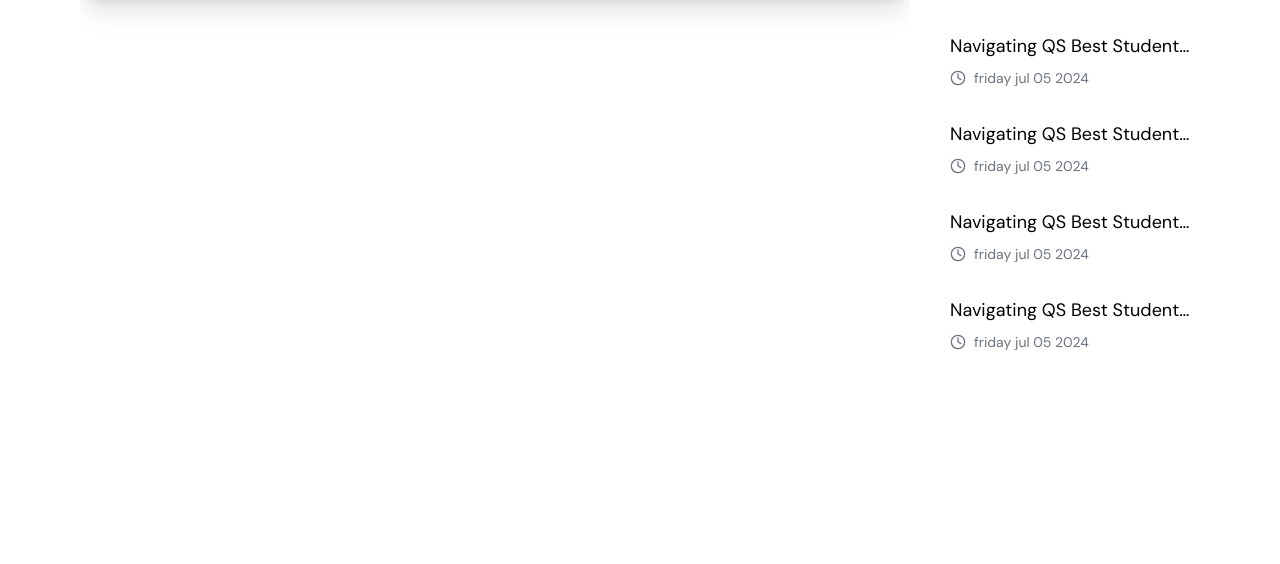
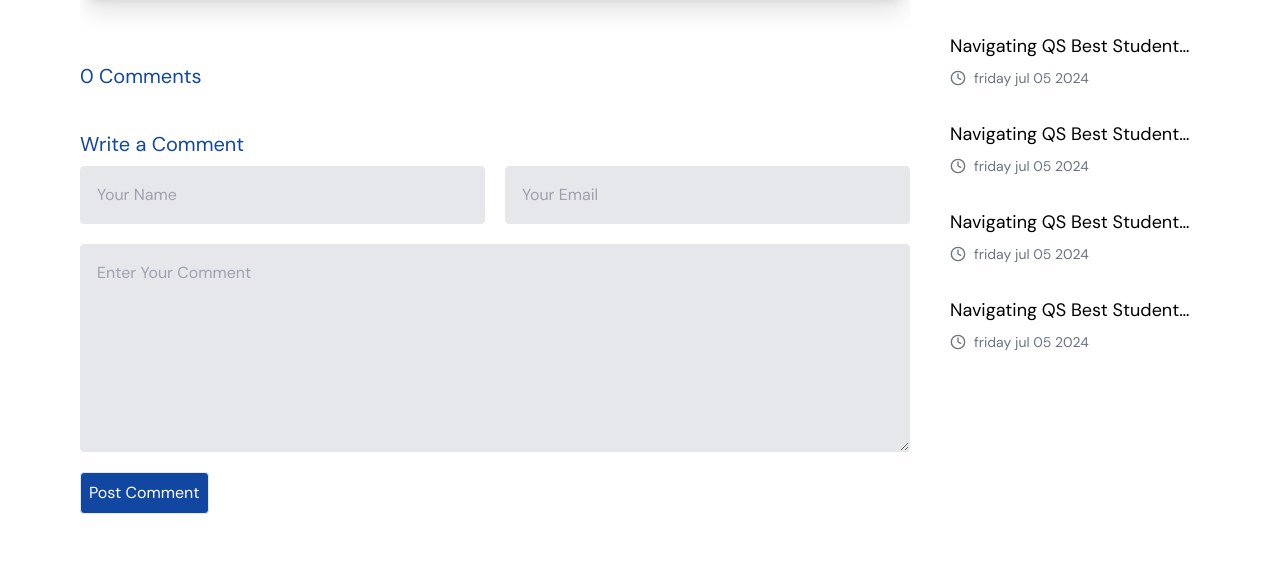
Before and after one commit to intrestingcodding/edifypk, a Next.js app: page /blogs/1 in a window 1280 px wide. Shown: the part 1353-1917 px from the top of the page. Built offline with nearby package versions, Linux system fonts and the light colour scheme.

Commit message:
single page clear

```diff
--- a/src/app/blogs/[single]/page.jsx
+++ b/src/app/blogs/[single]/page.jsx
@@ -35,6 +35,21 @@ const page = () => {
             <div className="grid md:grid-cols-4 max-w-6xl mx-auto gap-10 py-16  px-4 ">
                 <div className="md:col-span-3 rounded-2xl overflow-hidden py-10">
                     <img src="https://img.freepik.com/free-photo/group-young-students-front-school-building_23-2148199272.jpg?ga=GA1.1.633191682.1717133773&semt=ais_user" alt="" className='w-full rounded-2xl shadow-xl ' />
+                    <div className="py-16">
+                        <span className='text-primary mb-10 block text-xl'>0 Comments</span>
+                        <div className="">
+                            <div className="text-primary mb-2 text-xl">Write a Comment</div>
+                            <form className='grid gap-5 grid-cols-2' action="">
+                                <input className='border  bg-gray-200 rounded p-4 focus:bg-white outline-primary' type="text" placeholder='Your Name' />
+                                <input className='border  bg-gray-200 rounded p-4 focus:bg-white outline-primary' type="text" placeholder='Your Email' />
+                                <textarea className='border w-full min-h-52 col-span-2 bg-gray-200 rounded p-4 focus:bg-white outline-primary' name="" placeholder='Enter Your Comment' id=""></textarea>
+                                <div className="">
+                                    <button className='border p-2 bg-primary text-white hover:text-primary hover:bg-white hover:border-primary rounded transition-all duration-300'>Post Comment</button>
+                                </div>
+                            </form>
+
+                        </div>
+                    </div>
                 </div>
 
                 <Sidebar />
--- a/src/app/page.js
+++ b/src/app/page.js
@@ -19,8 +19,7 @@ const Home = () => {
     <section className="">
       <Hero />
       <About />
-      {/* <BgImage /> */}
-      {/* About page */}
+      {/* Home page */}
       <div className="grid md:grid-cols-2 gap-10 max-w-6xl mx-auto px-4 py-16 mb-10">
         <img
           src="https://img.freepik.com/free-photo/smiley-pregnant-woman-holding-clipboard-pointing-up_23-2148765096.jpg?ga=GA1.1.633191682.1717133773&semt=ais_user"
--- a/src/components/Banner.jsx
+++ b/src/components/Banner.jsx
@@ -1,5 +1,4 @@
 import React from 'react'
-
 const Banner = (props) => {
     return (
         <div className='grid md:grid-cols-2 py-5 justify-center  items-center mb-5'>
--- a/src/components/Banner_common.jsx
+++ b/src/components/Banner_common.jsx
@@ -1,11 +1,10 @@
 import React from 'react'
-
 const Banner_common = (props) => {
     return (
         <div>
             <div className="relative">
                 <div className="absolute text-white flex items-center justify-center flex-col inset-0 bg-black h-full w-full bg-opacity-40 px-4">
-                    <h2 className='md:text-5xl sm:text-4xl text-3xl mb-2 font-semibold'>{props.heading}</h2>
+                    <h2  className='md:text-5xl sm:text-4xl text-3xl mb-2 font-semibold'>{props.heading}</h2>
                     <span className='font-semibold'>{props.path} </span>
                 </div>
                 <img src="https://img.freepik.com/free-photo/new-york-city-lower-manhattan-skyline_649448-3357.jpg?t=st=1719995990~exp=1719999590~hmac=f0f2b7ddf266bcccafd21d5c762224645d36a04507829697a21e2997d3456d2b&w=740" alt="" className='w-full h-[50vh] object-cover' />
--- a/src/components/Events.jsx
+++ b/src/components/Events.jsx
@@ -23,7 +23,7 @@ const Events = () => {
                             <p className='text-gray-500 text-sm mb-2'>08 may, 2024</p>
                         </div>
                         <div className="flex justify-between items-center">
-                            <p className='  hover:text-white hover:bg-primary cursor-default border transition-all duration-300 text-gray-500 p-2 text-xs rounded    '>View Events</p>
+                            <p className='  hover:text-white hover:bg-primary cursor-default border transition-all duration-300 text-gray-500 p-2 text-xs rounded-2xl '>View Events</p>
                             <div className="flex gap-1  border-gray p-2 items-center text-gray-500  rounded-[5px]">
                                 <Clock size={16} />
                                 <span className='text-xs'>
@@ -47,7 +47,7 @@ const Events = () => {
                             <p className='text-gray-500 text-sm mb-2'>08 may, 2024</p>
                         </div>
                         <div className="flex justify-between items-center">
-                            <p className='  hover:text-white hover:bg-primary cursor-default border transition-all duration-300 text-gray-500 p-2 text-xs rounded    '>View Events</p>
+                            <p className='  hover:text-white hover:bg-primary cursor-default border transition-all duration-300 text-gray-500 p-2 text-xs rounded-2xl '>View Events</p>
                             <div className="flex gap-1  border-gray p-2 items-center text-gray-500  rounded-[5px]">
                                 <Clock size={16} />
                                 <span className='text-xs'>
@@ -70,7 +70,7 @@ const Events = () => {
                             <p className='text-gray-500 text-sm mb-2'>08 may, 2024</p>
                         </div>
                         <div className="flex justify-between items-center">
-                            <p className='  hover:text-white hover:bg-primary cursor-default border transition-all duration-300 text-gray-500 p-2 text-xs rounded    '>View Events</p>
+                            <p className='  hover:text-white hover:bg-primary cursor-default border transition-all duration-300 text-gray-500 p-2 text-xs rounded-2xl '>View Events</p>
                             <div className="flex gap-1  border-gray p-2 items-center text-gray-500  rounded-[5px]">
                                 <Clock size={16} />
                                 <span className='text-xs'>
--- a/src/components/Sidebar.jsx
+++ b/src/components/Sidebar.jsx
@@ -48,7 +48,7 @@ const Sidebar = () => {
         <div className=''>
             <div className="py-10 top-0 sticky   ">
                 <div className="mb-5">
-                    <input type="search" placeholder='Search for blogs...' className=' border-2 p-2 w-full outline-none focus:border-primary focus:border-2 transition-all duration-300  text-black rounded-[5px] bg-gray-200 ' />
+                    <input type="search" placeholder='Search for blogs...' className=' border-2 p-2 w-full outline-none focus:border-primary focus:border-2 transition-all duration-300  text-black rounded-[5px] bg-gray-200 focus:bg-white ' />
                 </div>
 
                 <div className="">
--- a/src/components/Slider.jsx
+++ b/src/components/Slider.jsx
@@ -3,6 +3,7 @@ import React from 'react'
 import { Swiper, SwiperSlide } from 'swiper/react';
 import 'swiper/css';
 import { Clock10Icon, LucideEye, User2Icon } from 'lucide-react';
+import { motion } from "framer-motion"
 
 import { Autoplay } from "swiper/modules"
 
```
Also changed, not shown: src/app/contact/page.jsx (+5 -6 lines).
